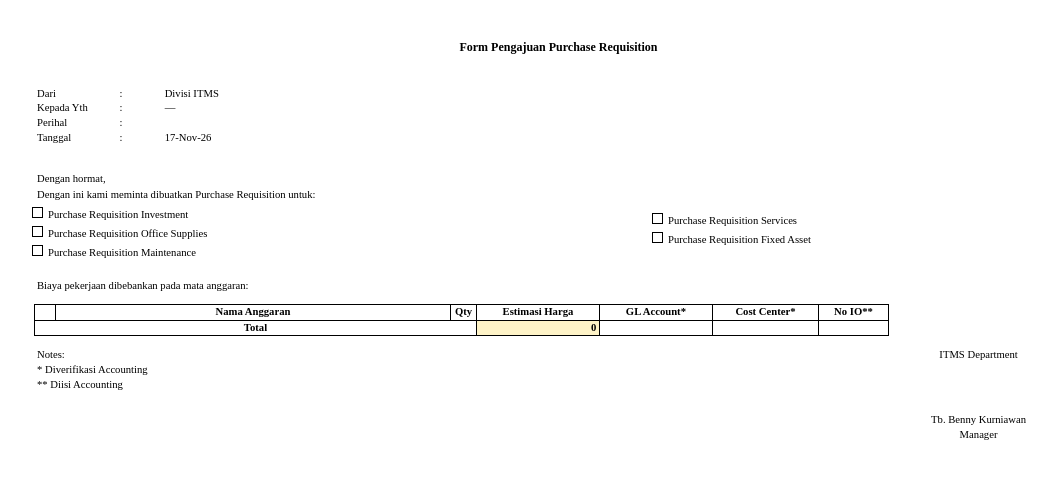
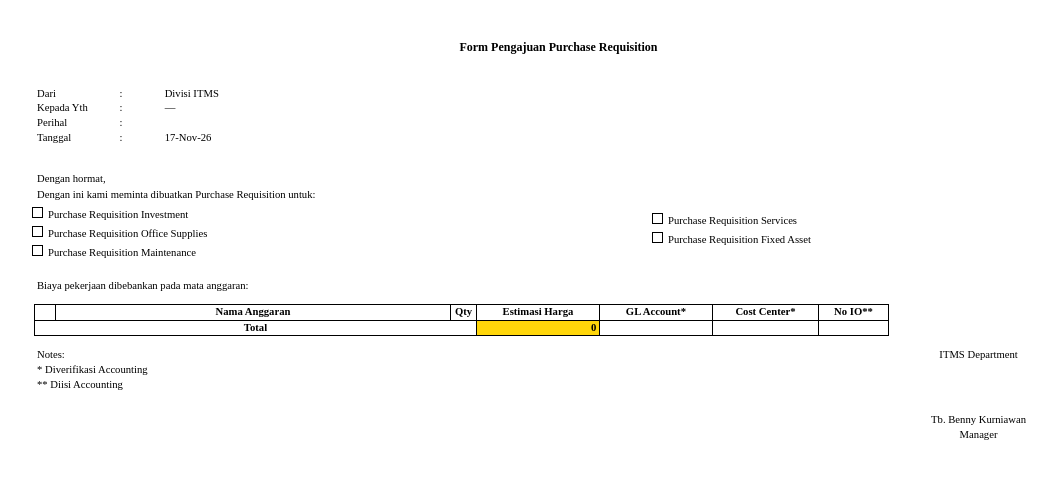
Before and after one commit to biankazahirra/itms-one, a Laravel app: template resources/views/documents/pr-pdf.blade.php in a window 1280 px wide. Shown: the top 479 px of the page, without its empty margins (64-1121 px from the left). Run offline with Laravel 12, Linux system fonts and the light colour scheme; the template is opened without the code that fills it, so the values that code supplies are empty; parts of the project's set-up code (start-up, migrations or seed data) failed here and were passed over.

Commit message:
fix: brighten PR PDF grand total highlight

```diff
--- a/resources/views/documents/pr-pdf.blade.php
+++ b/resources/views/documents/pr-pdf.blade.php
@@ -139,7 +139,7 @@
 
         tr.total td { height: 10.8pt; }
         td.total-label { text-align: center; font-weight: bold; }
-        td.total-value { text-align: right; font-weight: bold; padding-right: 0.5pt; white-space: nowrap; background: #fef3c7; }
+        td.total-value { text-align: right; font-weight: bold; padding-right: 0.5pt; white-space: nowrap; background: #ffd60a; }
 
         table.footer {
             width: 100%;
```
